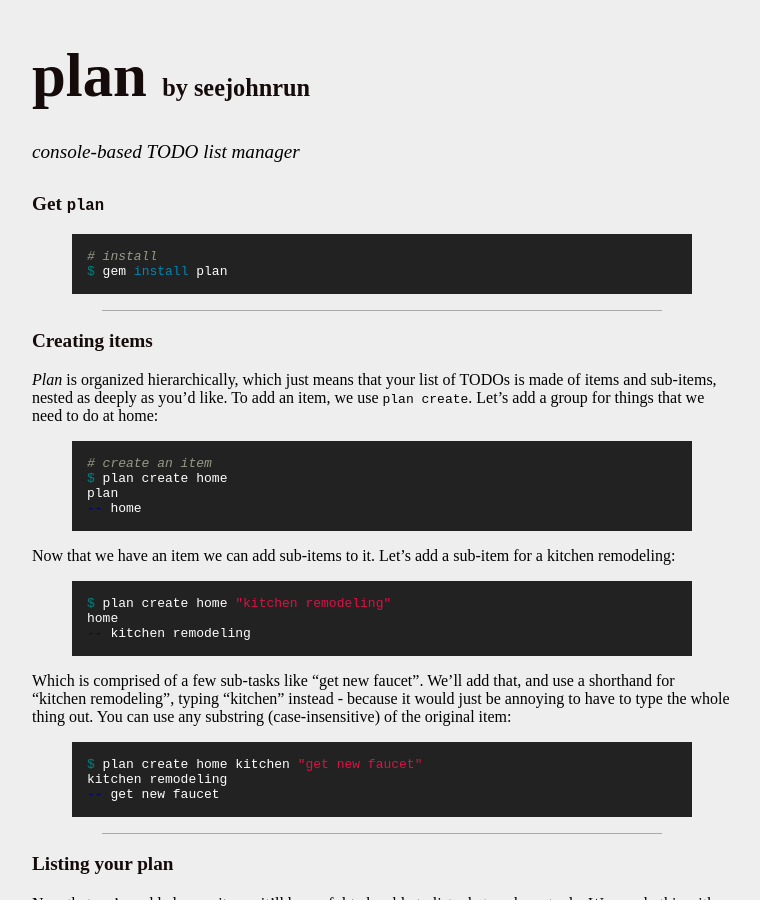
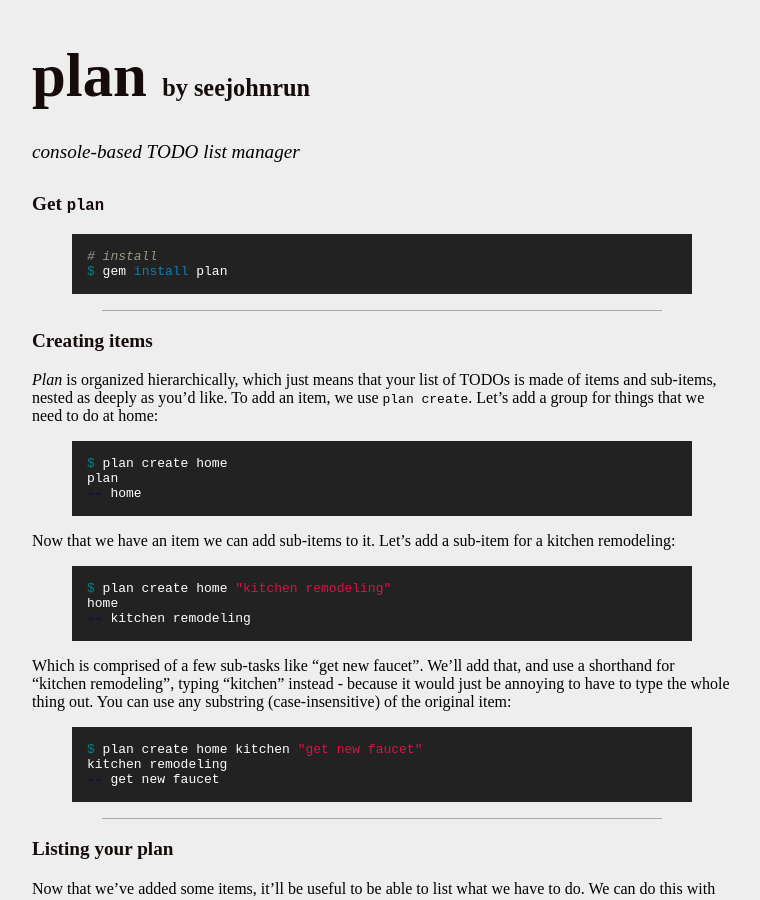
Before and after one commit to seejohnrun/plan, a Jekyll site: the page built from index.md, in a window 1280 px wide and 900 px high. Shown: the whole window, without its empty margins (258-1018 px from the left). Built offline with Jekyll 4.4.1, drawn with Linux system fonts in a browser that asks for light colours.

Commit message:
Remove comment

```diff
--- a/_includes/fullworkflow.md
+++ b/_includes/fullworkflow.md
@@ -3,7 +3,6 @@
 _Plan_ is organized hierarchically, which just means that your list of TODOs is made of items and sub-items, nested as deeply as you'd like.  To add an item, we use `plan create`.  Let's add a group for things that we need to do at home:
 
 {% highlight bash %}
-# create an item
 $ plan create home
 plan
 -- home
```
